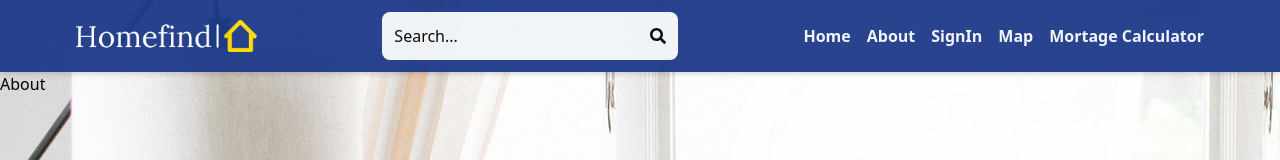
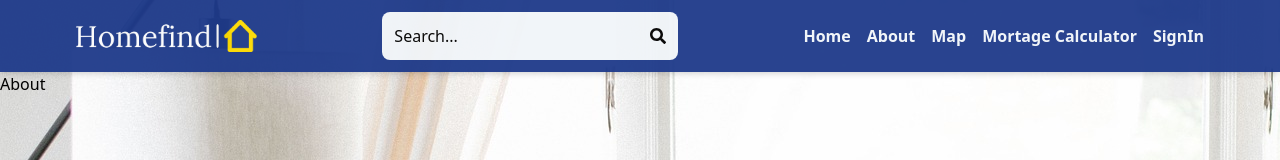
Before and after one commit to Lobbeb/Homefind_Project, a React (Vite) app in the folder HomeFinder-Frontend/: page /About in a window 1280 px wide. Shown: the top 160 px of the page. Built offline with nearby package versions, Linux system fonts and the light colour scheme; no server answers.

Commit message:
Updated some of the header and made profile private also incoporated images

```diff
--- a/HomeFinder-Frontend/src/App.jsx
+++ b/HomeFinder-Frontend/src/App.jsx
@@ -8,6 +8,7 @@
 import Header from "./Components/Header";
 import MortageCalculator from "./pages/MortageCalculator";
 import Profile from "./pages/Profile";
+import PrivateRoute from "./Components/PrivateRoute";
 
 export default function App() {
   return (
@@ -18,7 +19,12 @@
         <Route path="/sign-in" element={<SignIn />} />
         <Route path="/sign-up" element={<SignUp />} />
         <Route path="/About" element={<About />} />
-        <Route path="/Profile" element={<Profile />} />
+
+        {/* Encapsulated and made profile private*/}
+        <Route element={<PrivateRoute />}>
+          <Route path="/Profile" element={<Profile />} />
+        </Route>
+
         <Route path="/Map" element={<Map />} />
         <Route path="/MortageCalculator" element={<MortageCalculator />} />
       </Routes>
--- a/HomeFinder-Frontend/src/Components/Header.jsx
+++ b/HomeFinder-Frontend/src/Components/Header.jsx
@@ -1,8 +1,10 @@
 import { FaSearch } from "react-icons/fa";
 import { Link } from "react-router-dom";
 import logo from "/images/homefind-high-resolution-logo-transparent.png"; // Adjust the path as necessary
+import { useSelector } from "react-redux";
 
 export default function Header() {
+  const { currentUser } = useSelector((state) => state.user);
   return (
     <header className="bg-blue-900 shadow-md opacity-95">
       <div className="flex justify-between items-center max-w-6xl mx-auto p-3">
@@ -36,12 +38,7 @@
             <li className="text-slate-100 font-bold hover:underline">About</li>
           </Link>
 
-          <Link to="/Sign-in">
-            <li className="text-slate-100 font-bold hover:underline">
-              {""}SignIn{" "}
-            </li>
-          </Link>
-
+          {/* TODO: Add these below, extra*/}
           <Link to="/Map">
             <li className="text-slate-100 font-bold hover:underline">Map</li>
           </Link>
@@ -51,6 +48,21 @@
               Mortage Calculator
             </li>
           </Link>
+
+          {/* TODO: Move this to the top aka left side of all the bars*/}
+          <Link to="/profile">
+            {currentUser ? (
+              <img
+                className="rounded-full h-7 w-7 object-cover "
+                src={currentUser.avatar}
+                alt="profile"
+              />
+            ) : (
+              <li className="text-slate-100 font-bold hover:underline">
+                SignIn
+              </li>
+            )}
+          </Link>
         </ul>
       </div>
     </header>
--- /dev/null
+++ b/HomeFinder-Frontend/src/Components/PrivateRoute.jsx
@@ -0,0 +1,7 @@
+import { useSelector } from "react-redux";
+import { Outlet, Navigate } from "react-router-dom";
+
+export default function PrivateRoute() {
+  const { currentUser } = useSelector((state) => state.user);
+  return currentUser ? <Outlet /> : <Navigate to="/sign-in" replace />;
+}
```
Also changed, not shown: 2 other files (tests, documents, lock files or other folders).
